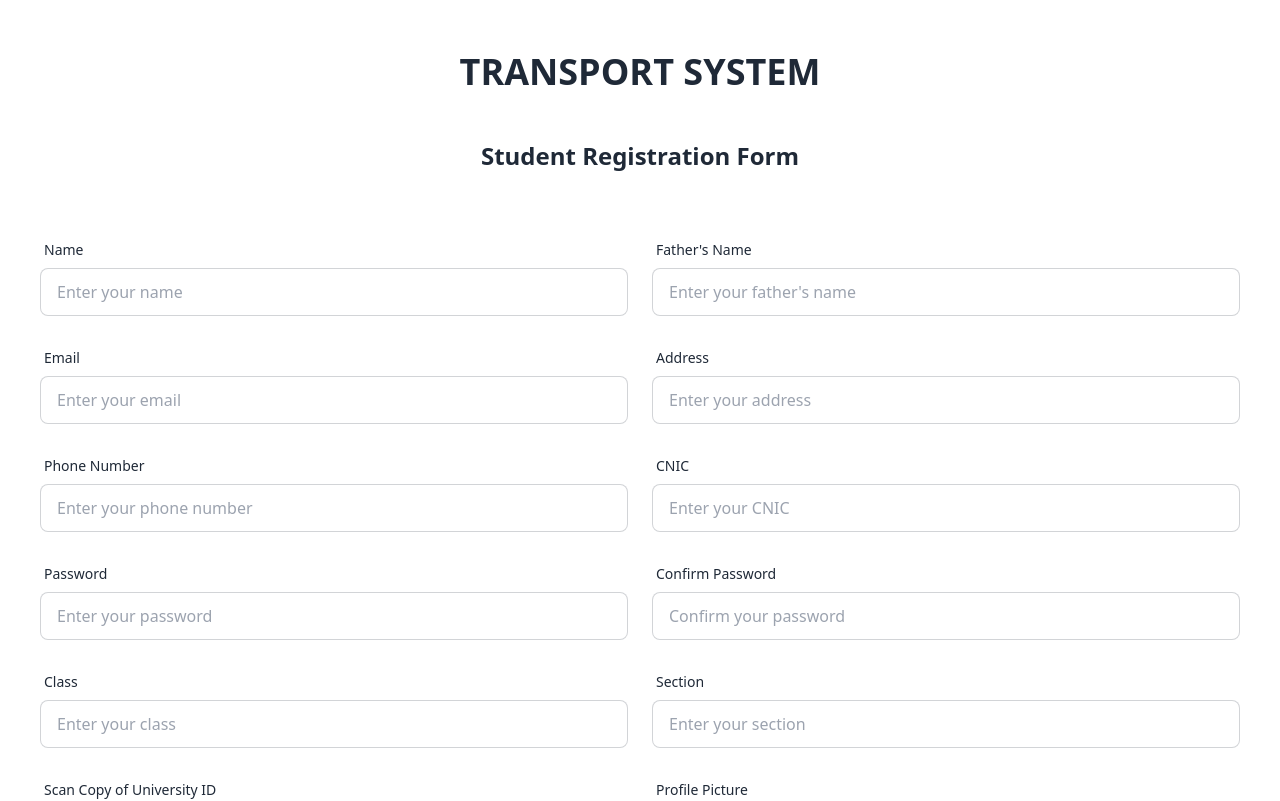
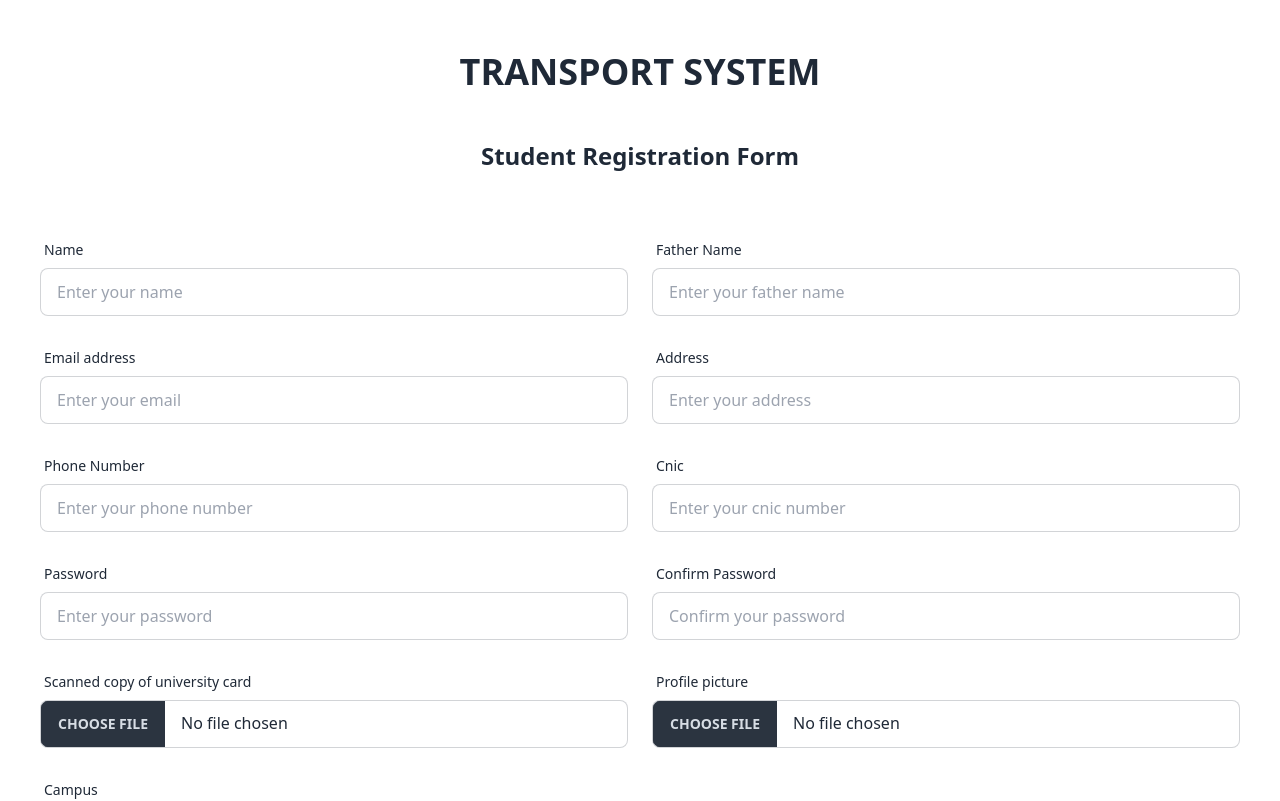
Before and after one commit to mrx7355608/transportation-system-ui, a React app: page /auth/student-registration in a window 1280 px wide. Shown: the top 801 px of the page. Built offline with nearby package versions, Linux system fonts and the light colour scheme; the HTML template or start-up script is replaced by a standard one.

Commit message:
created an Input component for forms

```diff
--- /dev/null
+++ b/src/components/ui/Input.jsx
@@ -0,0 +1,31 @@
+const Input = ({ label, type, id, name, placeholder, onChange }) => {
+    return (
+        <div className="form-control">
+            <label htmlFor={id} className="label">
+                <span className="label-text">{label}</span>
+            </label>
+            {type == "file" ? (
+                <input
+                    type="file"
+                    id={id}
+                    name={name}
+                    required
+                    className="file-input file-input-bordered w-full"
+                    onChange={onChange}
+                />
+            ) : (
+                <input
+                    type={type || "text"}
+                    id={id}
+                    name={name}
+                    placeholder={placeholder}
+                    required
+                    className="input input-bordered w-full"
+                    onChange={onChange}
+                />
+            )}
+        </div>
+    );
+};
+
+export default Input;
--- a/src/pages/StudentRegistration.jsx
+++ b/src/pages/StudentRegistration.jsx
@@ -1,6 +1,9 @@
 import { Link } from "react-router-dom";
+import Input from "../components/ui/Input";
 
 const StudentRegistration = () => {
+    const onChange = () => console.log("hello");
+
     return (
         <div className="container mx-auto px-4 py-8 mb-12">
             <h2 className="text-2xl text-center mb-9 font-semibold text-gray-800">
@@ -8,188 +11,110 @@ const StudentRegistration = () => {
             </h2>
             <form
                 id="registrationForm"
-                action="process_registration.php"
-                method="POST"
                 className="bg-base-100 rounded-lg p-6 space-y-6"
             >
                 {/* NAME & FATHER NAME */}
                 <div className="grid grid-cols-1 sm:grid-cols-2 gap-6">
-                    <div className="form-control">
-                        <label htmlFor="name" className="label">
-                            <span className="label-text">Name</span>
-                        </label>
-                        <input
-                            type="text"
-                            id="name"
-                            name="name"
-                            placeholder="Enter your name"
-                            required
-                            className="input input-bordered w-full"
+                    <Input
+                        label={"Name"}
+                        id={"name"}
+                        name={"name"}
+                        placeholder={"Enter your name"}
+                        onChange={() => console.log("hello")}
                     />
-                    </div>
-                    <div className="form-control">
-                        <label htmlFor="fatherName" className="label">
-                            <span className="label-text">Father's Name</span>
-                        </label>
-                        <input
-                            type="text"
-                            id="fatherName"
-                            name="fatherName"
-                            placeholder="Enter your father's name"
-                            required
-                            className="input input-bordered w-full"
+                    <Input
+                        label={"Father Name"}
+                        id={"fatherName"}
+                        name={"fatherName"}
+                        placeholder={"Enter your father name"}
+                        onChange={() => console.log("hello")}
                     />
-                    </div>
                 </div>
 
                 {/* EMAIL & PASSWORD */}
                 <div className="grid grid-cols-1 sm:grid-cols-2 gap-6">
-                    <div className="form-control">
-                        <label htmlFor="email" className="label">
-                            <span className="label-text">Email</span>
-                        </label>
-                        <input
-                            type="text"
-                            id="email"
-                            name="email"
-                            placeholder="Enter your email"
-                            required
-                            className="input input-bordered w-full"
+                    <Input
+                        label={"Email address"}
+                        type={"email"}
+                        id={"email"}
+                        name={"email"}
+                        placeholder={"Enter your email"}
+                        onChange={() => console.log("hello")}
                     />
-                    </div>
-                    <div className="form-control">
-                        <label htmlFor="address" className="label">
-                            <span className="label-text">Address</span>
-                        </label>
-                        <input
-                            type="text"
-                            id="address"
-                            name="address"
-                            placeholder="Enter your address"
-                            required
-                            className="input input-bordered w-full"
+                    <Input
+                        label={"Address"}
+                        id={"address"}
+                        name={"address"}
+                        placeholder={"Enter your address"}
+                        onChange={() => console.log("hello")}
                     />
-                    </div>
                 </div>
 
                 {/* PHONE NUMBER & CNIC */}
                 <div className="grid grid-cols-1 sm:grid-cols-2 gap-6">
-                    <div className="form-control">
-                        <label htmlFor="phoneNumber" className="label">
-                            <span className="label-text">Phone Number</span>
-                        </label>
-                        <input
-                            type="tel"
-                            id="phoneNumber"
-                            name="phoneNumber"
-                            placeholder="Enter your phone number"
-                            required
-                            className="input input-bordered w-full"
+                    <Input
+                        label={"Phone Number"}
+                        id={"phoneNumber"}
+                        name={"phoneNumber"}
+                        placeholder={"Enter your phone number"}
+                        onChange={() => console.log("hello")}
                     />
-                    </div>
-                    <div className="form-control">
-                        <label htmlFor="cnic" className="label">
-                            <span className="label-text">CNIC</span>
-                        </label>
-                        <input
-                            type="tel"
-                            id="cnic"
-                            name="cnic"
-                            placeholder="Enter your CNIC"
-                            required
-                            className="input input-bordered w-full"
+                    <Input
+                        label={"Cnic"}
+                        id={"cnic"}
+                        name={"cnic"}
+                        placeholder={"Enter your cnic number"}
+                        onChange={() => console.log("hello")}
                     />
-                    </div>
                 </div>
 
                 {/* PASSWORD & CONFIRM PASSWORD  */}
                 <div className="grid grid-cols-1 sm:grid-cols-2 gap-6">
-                    <div className="form-control">
-                        <label htmlFor="password" className="label">
-                            <span className="label-text">Password</span>
-                        </label>
-                        <input
-                            type="password"
-                            id="password"
-                            name="password"
-                            placeholder="Enter your password"
-                            required
-                            className="input input-bordered w-full"
+                    <Input
+                        label={"Password"}
+                        type={"password"}
+                        id={"password"}
+                        name={"password"}
+                        placeholder={"Enter your password"}
+                        onChange={() => console.log("hello")}
+                    />
+                    <Input
+                        label={"Confirm Password"}
+                        type={"password"}
+                        id={"confirm_password"}
+                        name={"confirmPassword"}
+                        placeholder={"Confirm your password"}
+                        onChange={() => console.log("hello")}
                     />
                 </div>
-                    <div className="form-control">
-                        <label htmlFor="confirm-password" className="label">
-                            <span className="label-text">Confirm Password</span>
-                        </label>
-                        <input
-                            type="password"
-                            id="confirm-password"
-                            name="confirm_password"
-                            placeholder="Confirm your password"
-                            required
-                            className="input input-bordered w-full"
+
+                {/* UNI_ID & PROFILE PICTURE */}
+                <div className="grid grid-cols-1 sm:grid-cols-2 gap-6">
+                    <Input
+                        label={"Scanned copy of university card"}
+                        id={"uniCard"}
+                        name={"uniCard"}
+                        type="file"
+                        onChange={onChange}
                     />
-                    </div>
+                    <Input
+                        label={"Profile picture"}
+                        id={"profilePicture"}
+                        name={"profilePicture"}
+                        type="file"
+                        onChange={onChange}
+                    />
                 </div>
 
                 {/* CLASS & SECTION */}
                 <div className="grid grid-cols-1 sm:grid-cols-2 gap-6">
-                    <div className="form-control">
-                        <label htmlFor="class" className="label">
-                            <span className="label-text">Class</span>
-                        </label>
-                        <input
-                            type="text"
-                            id="class"
-                            name="class"
-                            placeholder="Enter your class"
-                            required
-                            className="input input-bordered w-full"
+                    <Input
+                        label={"Campus"}
+                        id={"campus"}
+                        name={"campus"}
+                        placeholder={"Enter your campus"}
+                        onChange={onChange}
                     />
-                    </div>
-                    <div className="form-control">
-                        <label htmlFor="section" className="label">
-                            <span className="label-text">Section</span>
-                        </label>
-                        <input
-                            type="text"
-                            id="section"
-                            name="section"
-                            placeholder="Enter your section"
-                            required
-                            className="input input-bordered w-full"
-                        />
-                    </div>
-                </div>
-
-                {/* UNI_ID & PROFILE PICTURE */}
-                <div className="grid grid-cols-1 sm:grid-cols-2 gap-6">
-                    <div className="form-control">
-                        <label htmlFor="universityId" className="label">
-                            <span className="label-text">
-                                Scan Copy of University ID
-                            </span>
-                        </label>
-                        <input
-                            type="file"
-                            id="universityId"
-                            name="universityId"
-                            required
-                            className="file-input file-input-bordered w-full"
-                        />
-                    </div>
-                    <div className="form-control">
-                        <label htmlFor="profilePic" className="label">
-                            <span className="label-text">Profile Picture</span>
-                        </label>
-                        <input
-                            type="file"
-                            id="profilePic"
-                            name="profilePic"
-                            required
-                            className="file-input file-input-bordered w-full"
-                        />
-                    </div>
                 </div>
 
                 <div className="form-control">
```
Lines whose indentation alone changed are shown as unchanged.
